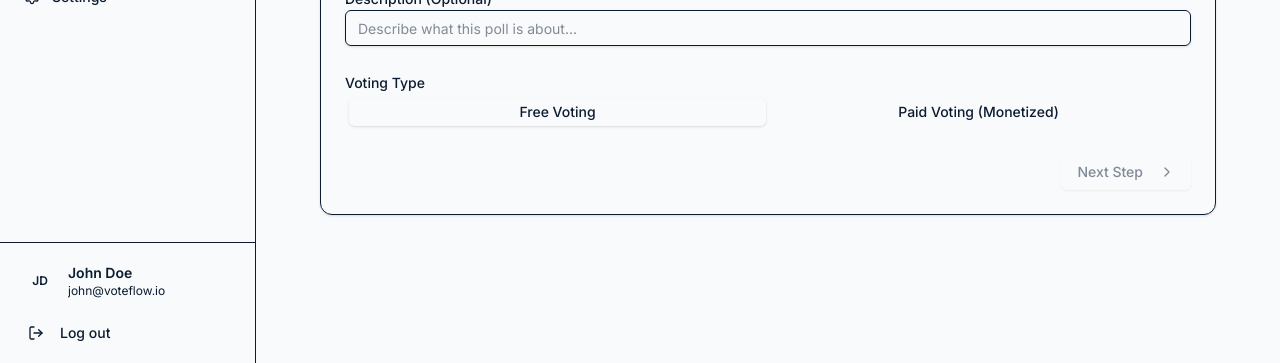
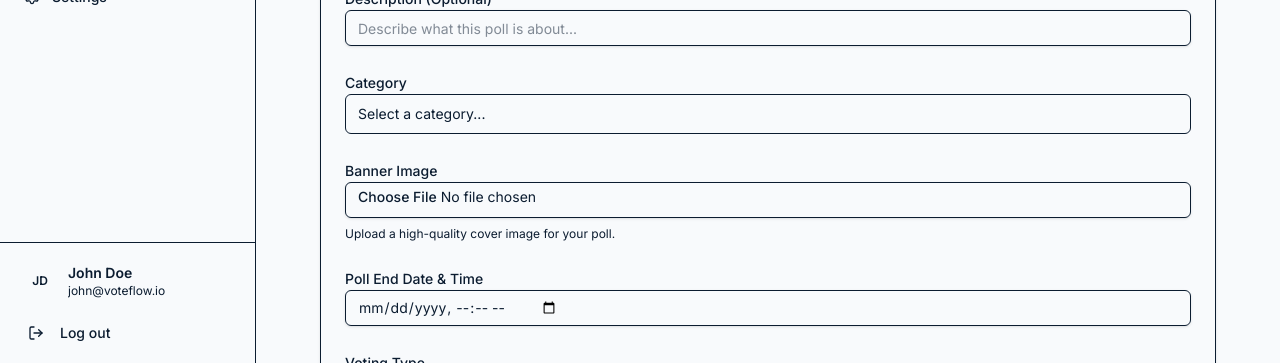
Before and after one commit to Hart-wiz/voteflow-client, a Next.js app: page /create in a window 1280 px wide. Shown: the part 437-800 px from the top of the page. Built offline with nearby package versions, Linux system fonts and the light colour scheme.

Commit message:
add input image  and banner fot create polls and contestants

```diff
--- a/app/(dashboard)/create/page.tsx
+++ b/app/(dashboard)/create/page.tsx
@@ -9,31 +9,48 @@ import { Tabs, TabsContent, TabsList, TabsTrigger } from "@/components/ui/tabs";
 import { CheckCircle2, ChevronRight, Loader2, Plus, Trash2 } from "lucide-react";
 import { toast } from "sonner";
 import { useRouter } from "next/navigation";
+import { POLL_CATEGORIES } from "@/lib/data/polls";
 
 export default function CreatePollPage() {
   const router = useRouter();
   const [step, setStep] = useState(1);
   const [isSubmitting, setIsSubmitting] = useState(false);
 
-  const [pollData, setPollData] = useState({
+  const [pollData, setPollData] = useState<{
+    title: string;
+    description: string;
+    category: string;
+    type: string;
+    price: string;
+    image: File | null;
+    endsAt: string;
+  }>({
     title: "",
     description: "",
+    category: "",
     type: "free",
     price: "",
+    image: null,
+    endsAt: "",
   });
 
-  const [contestants, setContestants] = useState([{ id: 1, name: "" }]);
+  const [contestants, setContestants] = useState<{
+    id: number;
+    name: string;
+    description: string;
+    image: File | null;
+  }[]>([{ id: 1, name: "", description: "", image: null }]);
 
   const handleAddContestant = () => {
-    setContestants([...contestants, { id: Date.now(), name: "" }]);
+    setContestants([...contestants, { id: Date.now(), name: "", description: "", image: null }]);
   };
 
   const handleRemoveContestant = (id: number) => {
     setContestants(contestants.filter(c => c.id !== id));
   };
 
-  const handleContestantChange = (id: number, name: string) => {
-    setContestants(contestants.map(c => c.id === id ? { ...c, name } : c));
+  const handleContestantChange = (id: number, field: string, value: any) => {
+    setContestants(contestants.map(c => c.id === id ? { ...c, [field]: value } : c));
   };
 
   const handlePublish = () => {
@@ -97,6 +114,51 @@ export default function CreatePollPage() {
                 />
               </div>
 
+              <div className="space-y-2">
+                <Label htmlFor="category">Category</Label>
+                <div className="relative">
+                  <select
+                    id="category"
+                    value={pollData.category}
+                    onChange={(e) => setPollData({...pollData, category: e.target.value})}
+                    className="flex h-10 w-full items-center justify-between rounded-md border border-input bg-background px-3 py-2 text-sm ring-offset-background placeholder:text-muted-foreground focus:outline-none focus:ring-2 focus:ring-ring focus:ring-offset-2 disabled:cursor-not-allowed disabled:opacity-50 appearance-none"
+                  >
+                    <option value="" disabled>Select a category...</option>
+                    {POLL_CATEGORIES.map((cat) => (
+                      <option key={cat} value={cat}>{cat}</option>
+                    ))}
+                  </select>
+                  <span className="material-symbols-outlined absolute right-3 top-1/2 -translate-y-1/2 text-muted-foreground pointer-events-none text-[18px]">
+                    expand_more
+                  </span>
+                </div>
+              </div>
+
+              <div className="space-y-2">
+                <Label htmlFor="image">Banner Image</Label>
+                <Input
+                  id="image"
+                  type="file"
+                  accept="image/*"
+                  onChange={(e) => {
+                    const file = e.target.files?.[0] || null;
+                    setPollData({...pollData, image: file});
+                  }}
+                  className="cursor-pointer"
+                />
+                <p className="text-xs text-muted-foreground">Upload a high-quality cover image for your poll.</p>
+              </div>
+
+              <div className="space-y-2">
+                <Label htmlFor="endsAt">Poll End Date & Time</Label>
+                <Input
+                  id="endsAt"
+                  type="datetime-local"
+                  value={pollData.endsAt}
+                  onChange={(e) => setPollData({...pollData, endsAt: e.target.value})}
+                />
+              </div>
+
               <div className="space-y-3">
                 <Label>Voting Type</Label>
                 <Tabs value={pollData.type} onValueChange={(v) => setPollData({...pollData, type: v})}>
@@ -134,17 +196,43 @@ export default function CreatePollPage() {
             </CardHeader>
             <CardContent className="space-y-4">
               {contestants.map((c, i) => (
-                <div key={c.id} className="flex items-center gap-2 sm:gap-4">
-                  <div className="w-8 font-bold text-muted-foreground shrink-0">{i + 1}.</div>
-                  <Input
-                    placeholder="Contestant Name"
-                    value={c.name}
-                    onChange={(e) => handleContestantChange(c.id, e.target.value)}
-                    className="flex-1"
-                  />
-                  <Button variant="ghost" size="icon" onClick={() => handleRemoveContestant(c.id)} disabled={contestants.length === 1} className="text-destructive">
-                    <Trash2 className="h-4 w-4" />
-                  </Button>
+                <div key={c.id} className="relative p-4 border rounded-lg space-y-4 bg-card/50">
+                  <div className="flex items-center justify-between">
+                    <h4 className="font-semibold">Contestant {i + 1}</h4>
+                    <Button variant="ghost" size="icon" onClick={() => handleRemoveContestant(c.id)} disabled={contestants.length === 1} className="text-destructive h-8 w-8">
+                      <Trash2 className="h-4 w-4" />
+                    </Button>
+                  </div>
+                  <div className="grid gap-4 sm:grid-cols-2">
+                    <div className="space-y-2">
+                      <Label>Name</Label>
+                      <Input
+                        placeholder="Contestant Name"
+                        value={c.name}
+                        onChange={(e) => handleContestantChange(c.id, 'name', e.target.value)}
+                      />
+                    </div>
+                    <div className="space-y-2">
+                      <Label>Image</Label>
+                      <Input
+                        type="file"
+                        accept="image/*"
+                        onChange={(e) => {
+                          const file = e.target.files?.[0] || null;
+                          handleContestantChange(c.id, 'image', file);
+                        }}
+                        className="cursor-pointer"
+                      />
+                    </div>
+                  </div>
+                  <div className="space-y-2">
+                    <Label>Brief Description</Label>
+                    <Input
+                      placeholder="e.g. Actor, Model, Tech Lead"
+                      value={c.description}
+                      onChange={(e) => handleContestantChange(c.id, 'description', e.target.value)}
+                    />
+                  </div>
                 </div>
               ))}
               <Button variant="outline" onClick={handleAddContestant} className="w-full mt-4 border-dashed border-2">
@@ -171,11 +259,25 @@ export default function CreatePollPage() {
                 <div>
                   <h3 className="font-bold text-lg">{pollData.title}</h3>
                   {pollData.description && <p className="text-muted-foreground">{pollData.description}</p>}
+                  {pollData.image && (
+                    <div className="mt-2 flex items-center gap-2 text-sm text-muted-foreground">
+                      <span className="material-symbols-outlined text-[16px]">image</span>
+                      <span>{pollData.image.name}</span>
+                    </div>
+                  )}
                 </div>
                 <div className="grid grid-cols-2 gap-4 text-sm">
                   <div>
                     <span className="text-muted-foreground">Voting Type:</span>
                     <p className="font-medium capitalize">{pollData.type}</p>
+                  </div>
+                  <div>
+                    <span className="text-muted-foreground">Category:</span>
+                    <p className="font-medium">{pollData.category || "None selected"}</p>
+                  </div>
+                  <div>
+                    <span className="text-muted-foreground">Ends At:</span>
+                    <p className="font-medium">{pollData.endsAt ? new Date(pollData.endsAt).toLocaleString() : "Not set"}</p>
                   </div>
                   {pollData.type === 'paid' && (
                     <div>
```
